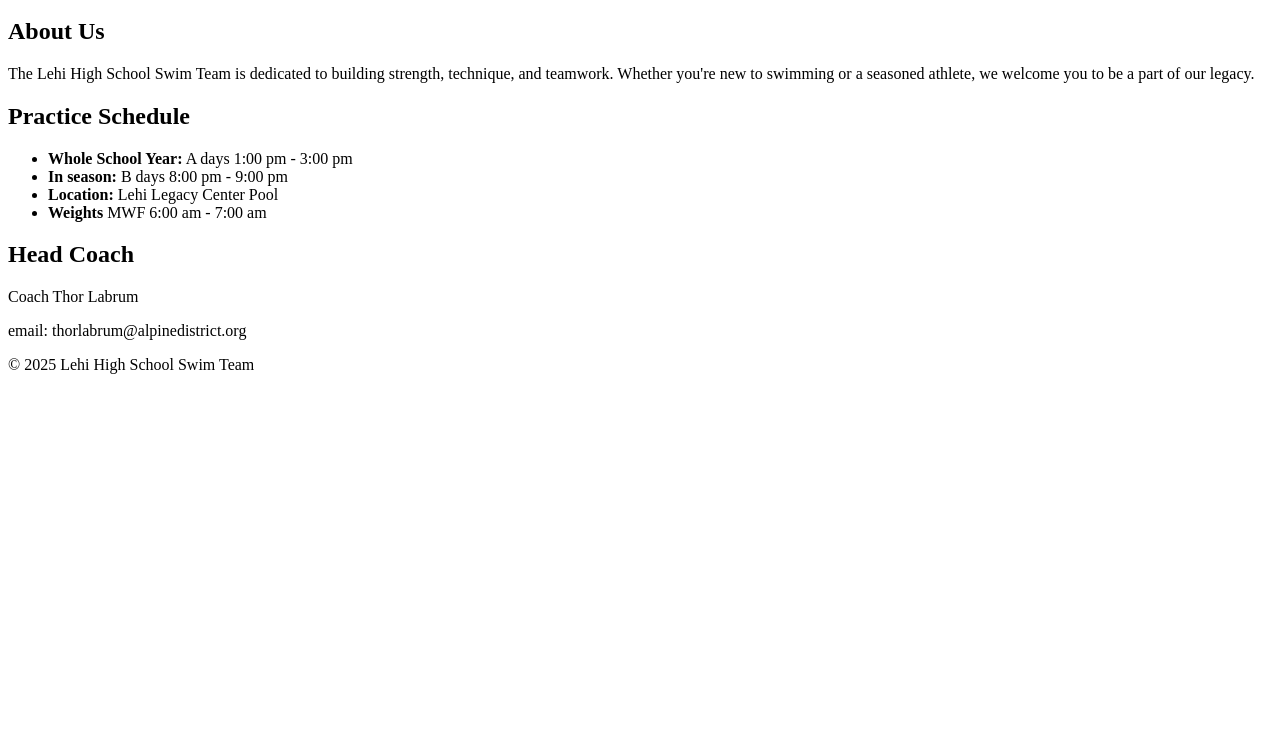
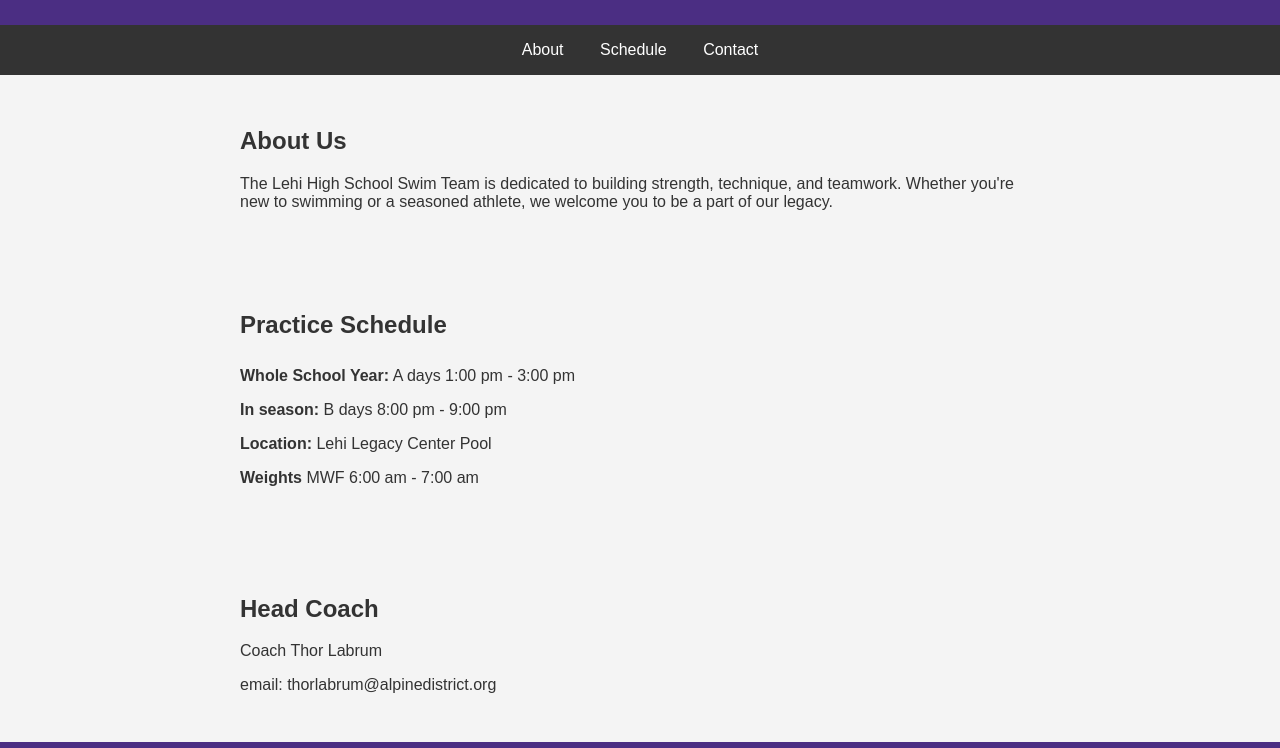
Before and after one commit to thorlabrum/LehiSwimming, a plain HTML site: page index.html in a window 1280 px wide. Shown: the part 134-882 px from the top of the page. Before the commit the page ends 800 px from the top, so only its background shows below. Drawn offline with Linux system fonts and the light colour scheme.

Commit message:
Update index.html

```diff
--- a/index.html
+++ b/index.html
@@ -1,6 +1,7 @@
 <!DOCTYPE html>
 <html lang="en">
 <head>
+  <link id = "theme" rel="stylesheet" type="text/css" href="style.css">
   <meta charset="UTF-8" />
   <meta name="viewport" content="width=device-width, initial-scale=1.0" />
   <title>Lehi High School Swim Team</title>
```
